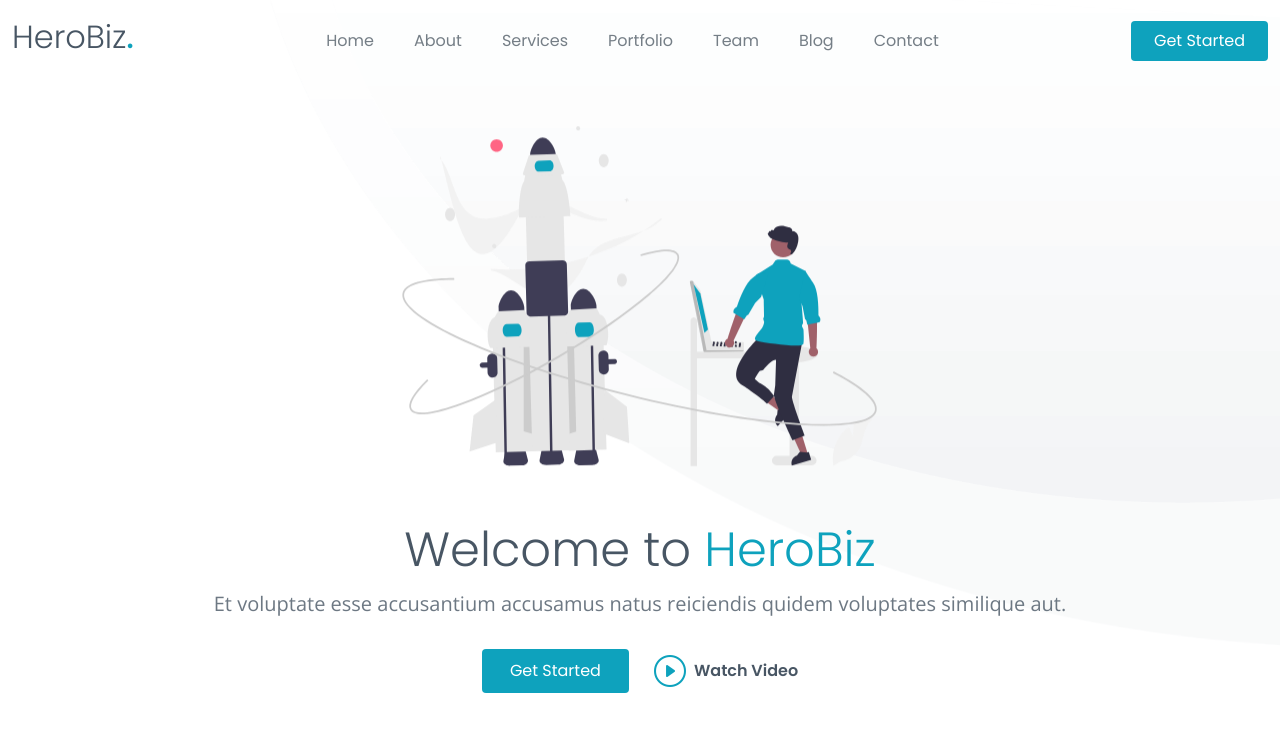
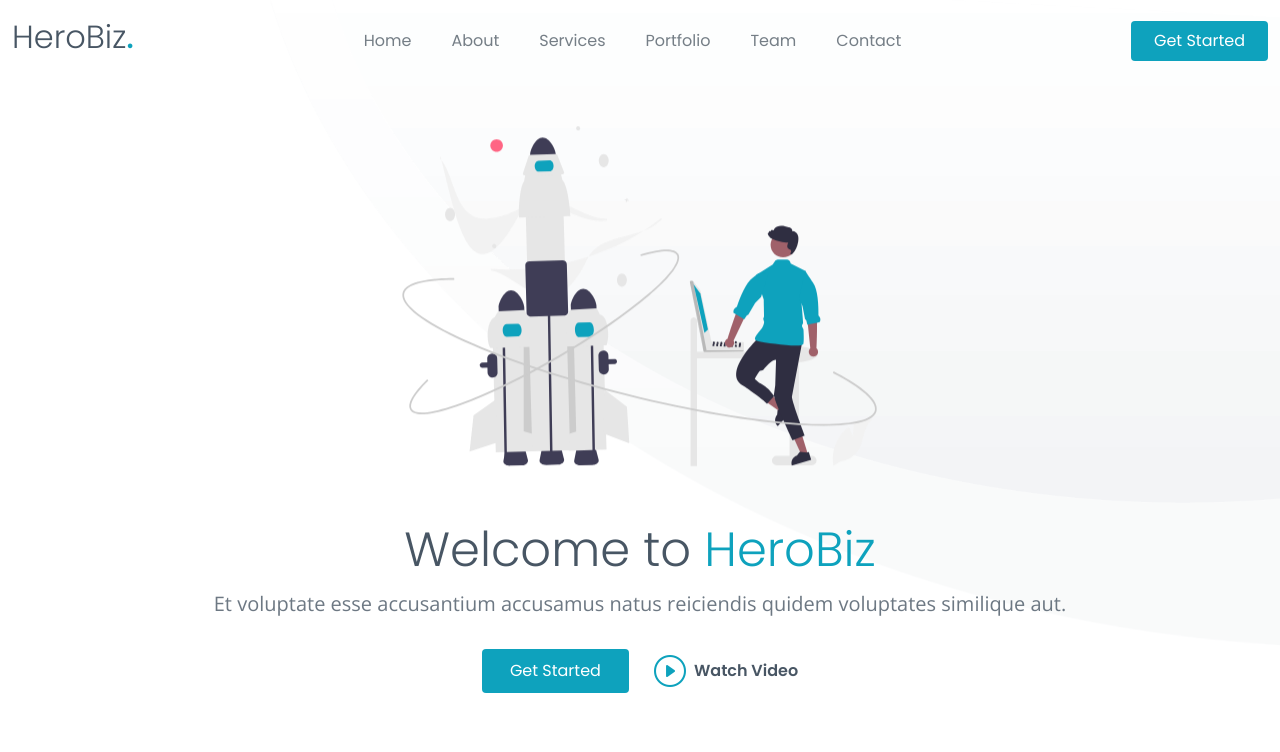
Before and after one commit to knnaliev95/PythonWebProjectWithFlask, a Flask app: page / in a window 1280 px wide. Shown: the top 752 px of the page. Run offline with Flask 2, Linux system fonts and the light colour scheme; data comes from the database, SQL or seed files in the repository; both versions use the stored data as it was after the commit; some libraries are stand-ins or nearby versions.

Commit message:
navlinks

```diff
--- a/admin/routes.py
+++ b/admin/routes.py
@@ -67,6 +67,7 @@ def navlinks_delete(id):
 @admin_bp.route('/navlinks/edit/<id>', methods=['GET','POST'])
 def navlinks_edit(id):
     from run import db
+    from models import NavLinks
     navlinksform=NavLinksForm()
     navlink=NavLinks.query.get(id)
     if request.method=='POST':
--- a/peoples/routes.py
+++ b/peoples/routes.py
@@ -6,5 +6,6 @@ from admin.forms import MessageForm
 def peoples_index():
     messageForm=MessageForm()
     from run import db
-    from models import Messages
-    return render_template('peoples/index.html', messageForm=messageForm)
+    from models import Messages, NavLinks
+    navlinks=NavLinks.query.all()
+    return render_template('peoples/index.html', messageForm=messageForm, navlinks=navlinks)
--- a/peoples/templates/peoples/index.html
+++ b/peoples/templates/peoples/index.html
@@ -59,16 +59,10 @@
 
       <nav id="navbar" class="navbar">
         <ul>
+          {% for navlink in navlinks %}
+          <li><a class="nav-link scrollto" href="{{navlink.Url}}">{{navlink.Name}}</a></li>
+          {% endfor %}
 
-          <li class="dropdown"><a href="#"><span>Home</span></a>
-          </li>
-
-          <li><a class="nav-link scrollto" href="index.html#about">About</a></li>
-          <li><a class="nav-link scrollto" href="index.html#services">Services</a></li>
-          <li><a class="nav-link scrollto" href="index.html#portfolio">Portfolio</a></li>
-          <li><a class="nav-link scrollto" href="index.html#team">Team</a></li>
-          <li><a href="blog.html">Blog</a></li>
-          <li><a class="nav-link scrollto" href="index.html#contact">Contact</a></li>
         </ul>
         <i class="bi bi-list mobile-nav-toggle d-none"></i>
       </nav><!-- .navbar -->
```
Also changed, not shown: admin/templates/admin/nalinks_edit.html (deleted, +0 -21 lines), admin/templates/admin/navlinks_edit.html (added, +21 -0 lines), project.db.
